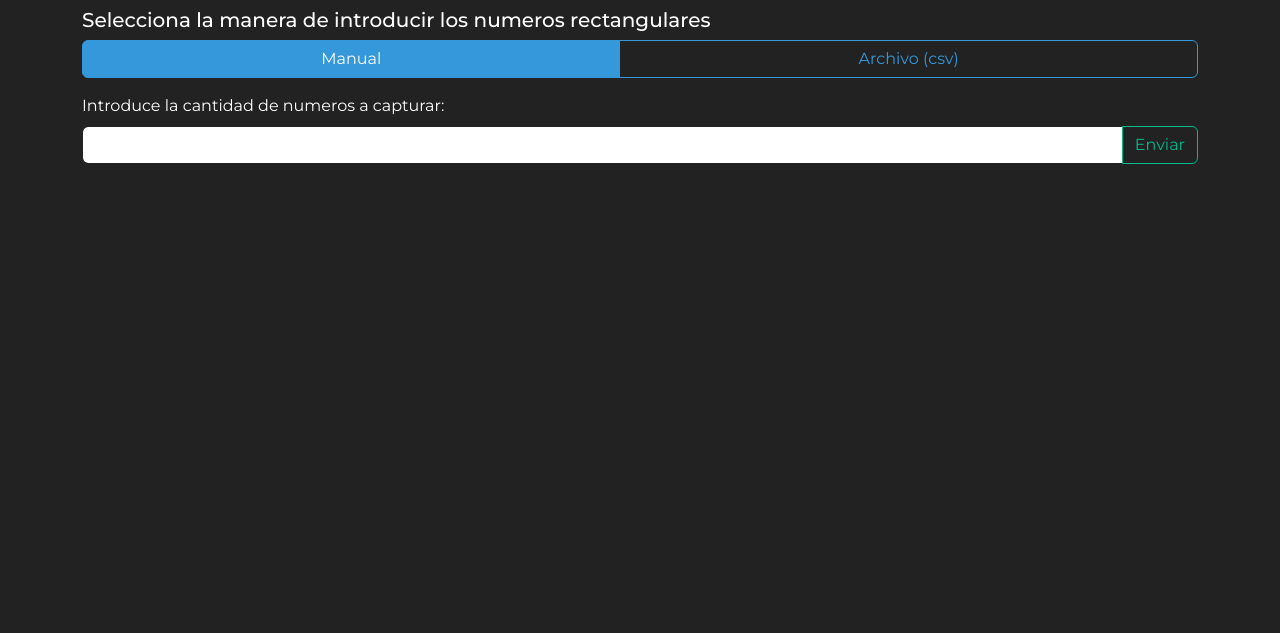
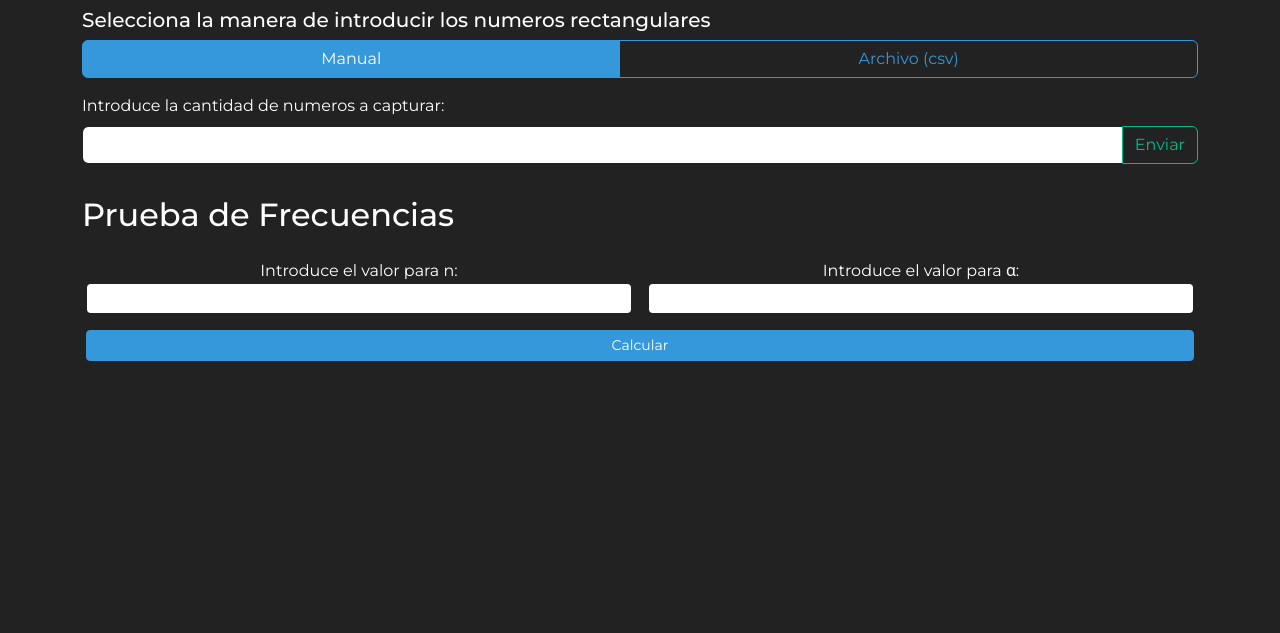
Before and after one commit to AbiudBenitez/modelado_y_simulacion, a Django app: page /tasks/pruebas/ in a window 1280 px wide. Shown: the part 114-747 px from the top of the page. Run offline with Django 5.2, Linux system fonts and the light colour scheme; some libraries are stand-ins or nearby versions.

Commit message:
se inicio con el avance de las frecuencias

```diff
--- a/rectangulares/templates/tasks/promedios.html
+++ b/rectangulares/templates/tasks/promedios.html
@@ -52,7 +52,7 @@ Pruebas Estadisticas
   <p class="col-11 text-center" id="nval">
   </p>
   <p class="col-1 col-lg-1 text-end">x̅ = </p>
-  <p class="col-11 col-lg-1" id="mediaVal">
+  <p class="col-11 col-lg-1 text-truncate" id="mediaVal">
   </p>
   <p class="col-md-12 col-lg-10" id="formulaVals">
   </p>
@@ -82,8 +82,8 @@ Pruebas Estadisticas
       </tbody>
     </table>
   </section>
-  <form action="" class="row g-3 text-center m-auto justify-content-center">{% csrf_token %}
-    <label class="col-auto form-label" for="id_alpha">{{ form.alfa.label }}</label>
+  <form action="" id="formalphaDn" class="row g-3 text-center m-auto justify-content-center">{% csrf_token %}
+    <label class="col-auto form-label" for="id_alphaDn">{{ form.alfa.label }}</label>
     <div class="col-auto">{{ form.alfaDn }}</div>
     <button class="btn btn-info btn-sm col-auto" id="btnSubmitAlphaDn">Calcular</button>
   </form>
@@ -92,5 +92,25 @@ Pruebas Estadisticas
     </p>
   </div>
 </div>
+<div class="row" id="responseF">
+  <h3 class="col-12">Prueba de Frecuencias</h3>
+  <form action="" class="row g-3 text-center m-auto justify-content-center">
+    <div class="col-lg-6 col-xsm-1">
+      {{ form.n.as_field_group}}
+    </div>
+    <div class="col-lg-6 col-xsm-1">
+      {{ form.alfaF.as_field_group}}
+    </div>
+    <div class="col-12">
+      <button class="btn btn-info btn-sm col-12" id="btnSubmitF">
+        Calcular
+      </button>
+    </div>
+  </form>
+  <section class="col-12 mt-2 mb-2">
+    <table class="table table-hover" id="order">
+    </table>
+  </section>
+</div>
 
 {% endblock content %}
```
